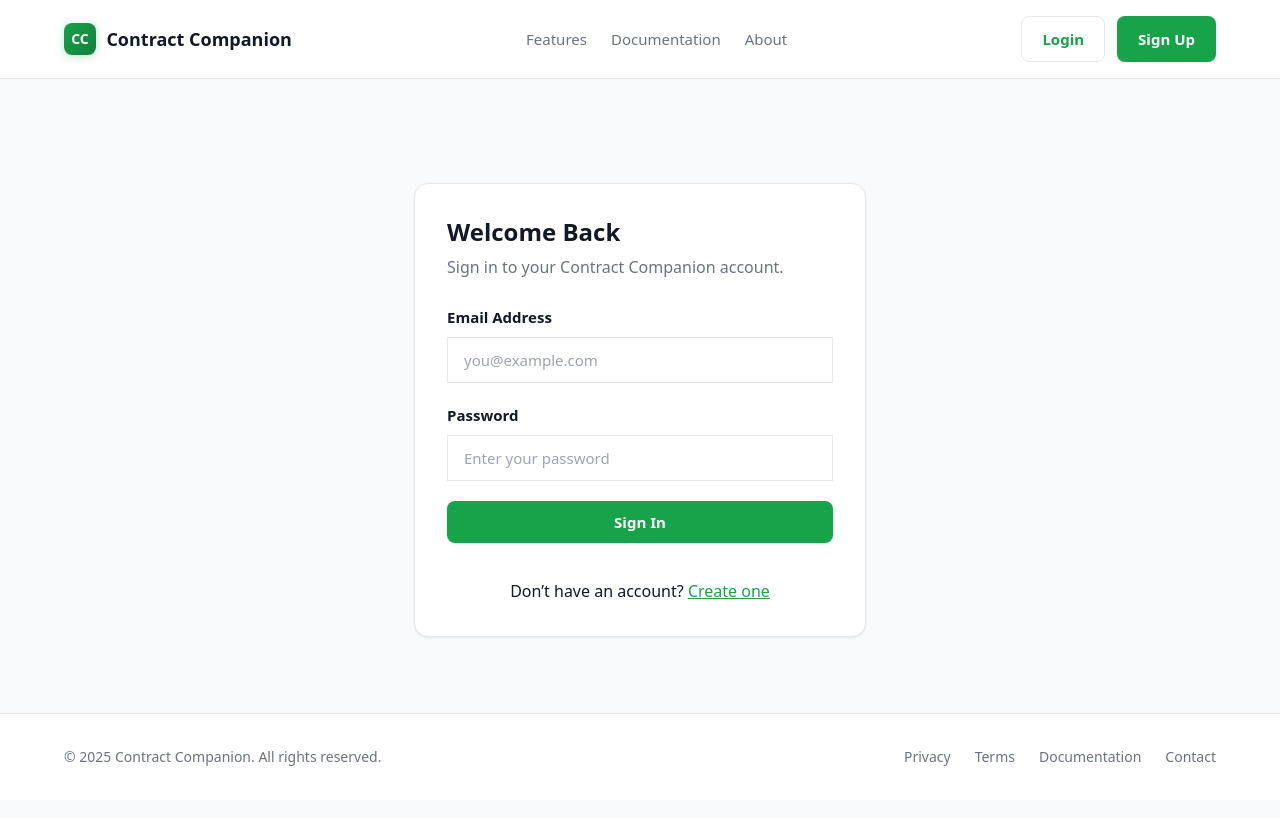
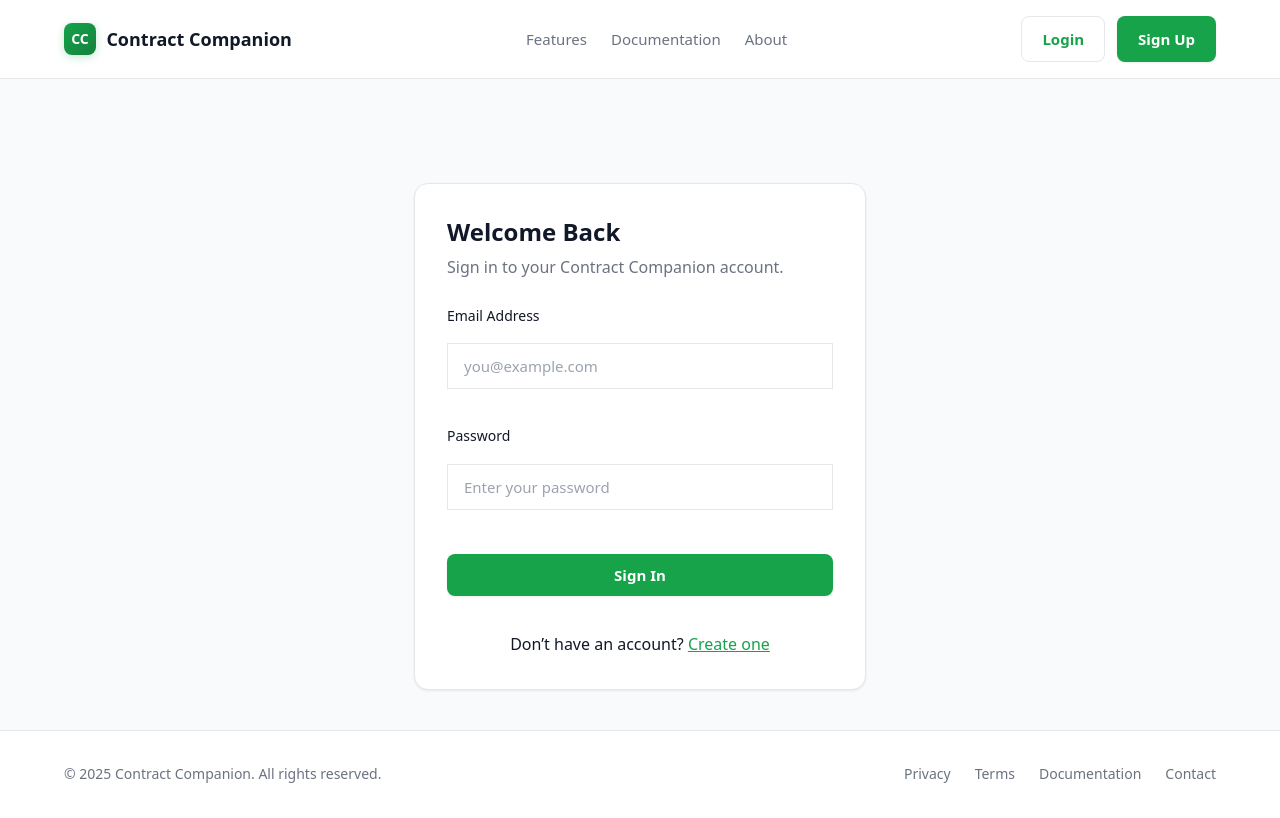
Before and after one commit to tombomeke-ehb/Contract-Companion, a Vue app in the folder frontend/: page /login in a window 1280 px wide. Built offline with nearby package versions, Linux system fonts and the light colour scheme.

Commit message:
Add modal and form group styles to CSS
Introduced styles for modal overlays, modal content, and form groups, including animations and layout improvements. These additions support consistent modal dialog appearance and form styling across the application.

```diff
--- a/frontend/src/css/style.css
+++ b/frontend/src/css/style.css
@@ -2405,3 +2405,59 @@ html.theme-dark .doc-list.doc-list--numbered span {
     -webkit-overflow-scrolling: touch;
   }
 }
+
+/* ===================================
+   Modal Styles
+   =================================== */
+.modal-overlay {
+  position: fixed;
+  top: 0;
+  left: 0;
+  right: 0;
+  bottom: 0;
+  background: rgba(0, 0, 0, 0.5);
+  display: flex;
+  align-items: center;
+  justify-content: center;
+  z-index: 1000;
+  padding: 1rem;
+  backdrop-filter: blur(4px);
+}
+
+.modal-content {
+  background: var(--card-bg);
+  border-radius: var(--radius-lg);
+  padding: 2rem;
+  box-shadow: var(--shadow-medium);
+  max-width: 90vw;
+  max-height: 90vh;
+  overflow-y: auto;
+  animation: modalSlideIn 0.2s ease-out;
+}
+
+@keyframes modalSlideIn {
+  from {
+    opacity: 0;
+    transform: translateY(-20px);
+  }
+  to {
+    opacity: 1;
+    transform: translateY(0);
+  }
+}
+
+.form-group {
+  margin-bottom: 1rem;
+}
+
+.form-group:last-of-type {
+  margin-bottom: 1.5rem;
+}
+
+.label {
+  display: block;
+  margin-bottom: 0.5rem;
+  font-weight: 500;
+  color: var(--text);
+  font-size: 0.875rem;
+}
```
